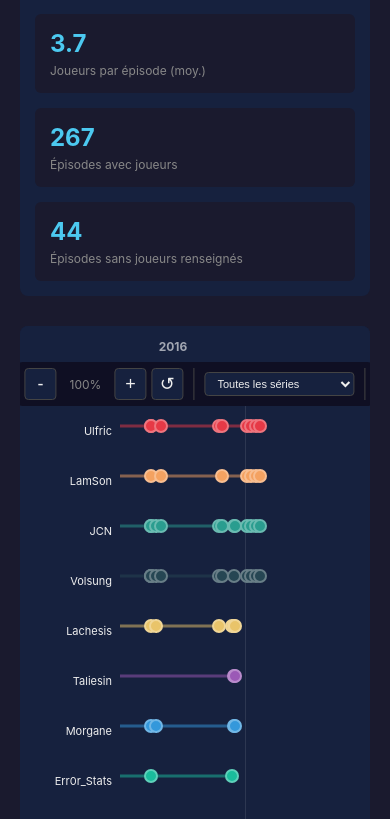
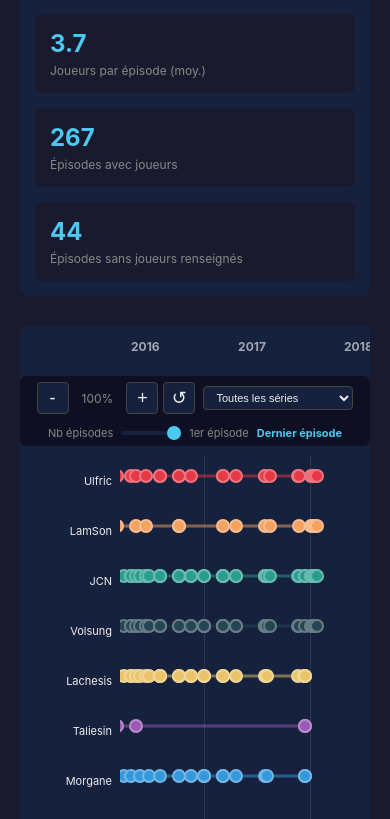
Before and after one commit to Alounv/2d6-cool, a website: page src/web/players.html in a window 390 px wide. Shown: the part 281-1100 px from the top of the page. Drawn offline with Linux system fonts and the light colour scheme; files whose address does not match are found by name.

Commit message:
Reduce default zoom

```diff
--- a/src/web/css/styles.css
+++ b/src/web/css/styles.css
@@ -471,18 +471,23 @@ h1 {
     .series-count {
         display: none;
     }
-    .size-option[data-value="standard"] {
-        display: none;
+    .chart-wrapper {
+        display: flex;
+        flex-direction: column;
     }
-    .control-group:has(.sort-option) {
-        display: none;
+    .chart-controls {
+        position: static;
+        flex-wrap: wrap;
+        justify-content: center;
+        order: 1;
+        margin-top: 10px;
+        gap: 12px 8px;
     }
-    .control-group:has(.size-option) {
+    .control-group:not(:last-child) {
         border-right: none;
         padding-right: 0;
     }
-    .chart-controls {
-        right: 50%;
-        transform: translateX(50%);
+    .year-header-wrapper {
+        padding-bottom: 10px;
     }
 }
--- a/src/web/js/controls.js
+++ b/src/web/js/controls.js
@@ -6,12 +6,12 @@ const MIN_ZOOM = 0.5;
 const MAX_ZOOM = 4;
 const BASE_WIDTH = 2500;
 
-let zoomLevel = 1;
+let zoomLevel = 0.5;
 
 function updateZoom() {
   const w = BASE_WIDTH * zoomLevel + "px";
   $("chart").style.minWidth = $("yearHeader").style.minWidth = w;
-    $("zoomLevel").textContent = Math.round(zoomLevel * 100) + "%";
+  $("zoomLevel").textContent = Math.round(zoomLevel * 200) + "%";
 }
 
 function setupControls(sizeModes, sortModes, onSortChange) {
@@ -26,7 +26,7 @@ function setupControls(sizeModes, sortModes, onSortChange) {
     updateZoom();
   };
   $("zoomReset").onclick = () => {
-        zoomLevel = 1;
+    zoomLevel = 0.5;
     updateZoom();
   };
 
@@ -38,51 +38,49 @@ function setupControls(sizeModes, sortModes, onSortChange) {
       const rect = container.getBoundingClientRect();
       const mouseX = e.clientX - rect.left + container.scrollLeft;
       const oldZoom = zoomLevel;
-            zoomLevel = e.deltaY < 0
+      zoomLevel =
+        e.deltaY < 0
           ? Math.min(MAX_ZOOM, zoomLevel * 1.1)
           : Math.max(MIN_ZOOM, zoomLevel / 1.1);
       updateZoom();
-            container.scrollLeft = mouseX * (zoomLevel / oldZoom) - (e.clientX - rect.left);
+      container.scrollLeft =
+        mouseX * (zoomLevel / oldZoom) - (e.clientX - rect.left);
     },
-        { passive: false }
+    { passive: false },
   );
 
   const setupSlider = (sliderId, options, modes, onChange) => {
     const slider = $(sliderId);
     if (!slider) return;
     const updateUI = () =>
-            options.forEach((o, i) => o.classList.toggle("active", i === +slider.value));
+      options.forEach((o, i) =>
+        o.classList.toggle("active", i === +slider.value),
+      );
     slider.oninput = () => {
       onChange(modes[slider.value]);
       updateUI();
     };
-        options.forEach((o, i) => (o.onclick = () => {
+    options.forEach(
+      (o, i) =>
+        (o.onclick = () => {
           slider.value = i;
           onChange(modes[i]);
           updateUI();
-        }));
+        }),
+    );
     updateUI();
   };
 
-    setupSlider(
-        "sizeSlider",
-        [...$$(".size-option")],
-        sizeModes,
-        (m) => {
+  setupSlider("sizeSlider", [...$$(".size-option")], sizeModes, (m) => {
     sizeMode = m;
     updateCircleSizes();
-        }
-    );
-    setupSlider(
-        "sortSlider",
-        [...$$(".sort-option")],
-        sortModes,
-        (m) => {
+  });
+  setupSlider("sortSlider", [...$$(".sort-option")], sortModes, (m) => {
     sortMode = m;
     onSortChange();
-        }
-    );
+  });
 
   container.onscroll = () =>
-        ($("yearHeader").style.transform = `translateX(-${container.scrollLeft}px)`);
+    ($("yearHeader").style.transform =
+      `translateX(-${container.scrollLeft}px)`);
 }
```
Lines whose indentation alone changed are shown as unchanged.
